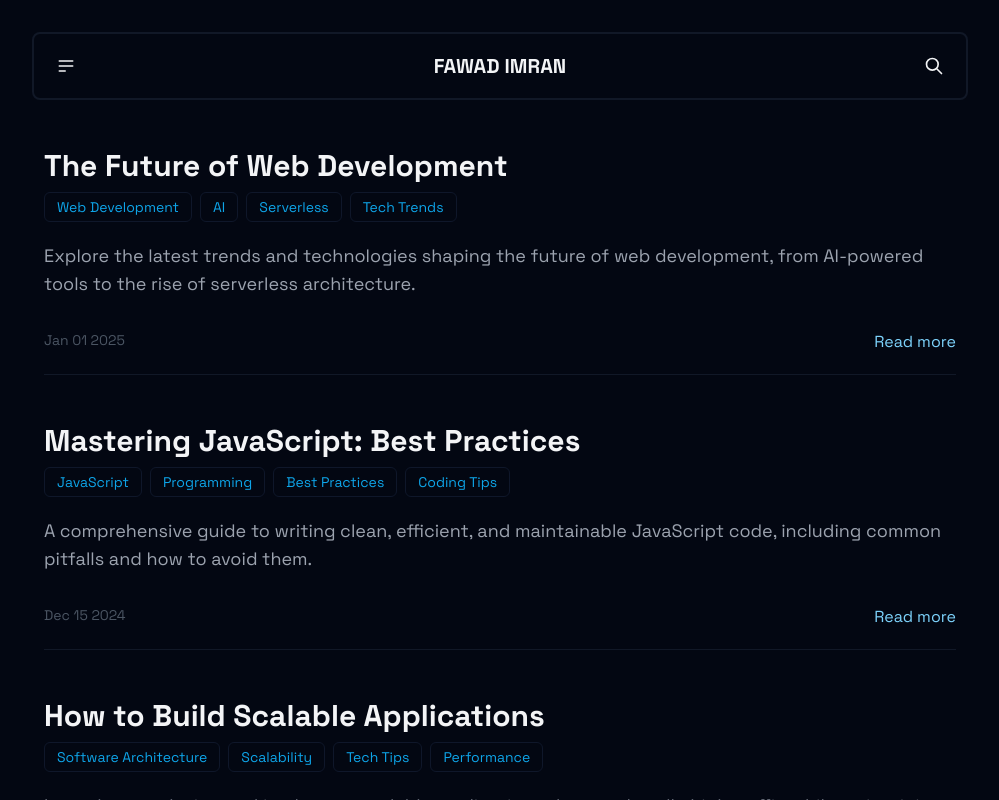
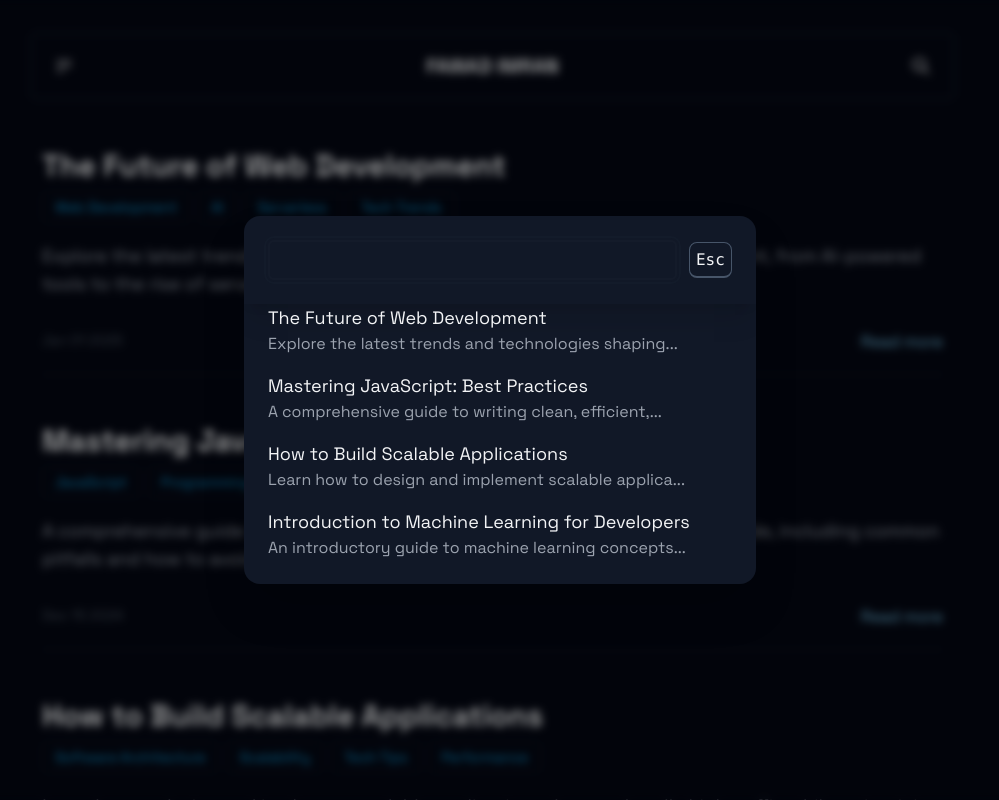
Before and after one commit to mrx7355608/blog-2.0, a Next.js app: page / in a window 1280 px wide. Both pictures are taken after a click on the button 1073 px from the left and 66 px from the top of the page. Shown: the top 800 px of the page, without its empty margins (140-1139 px from the left). Built offline with nearby package versions, Linux system fonts and the light colour scheme.

Commit message:
created a search modal

```diff
--- a/app/compnents/navbar.tsx
+++ b/app/compnents/navbar.tsx
@@ -1,6 +1,12 @@
+'use client';
+
 import Link from 'next/link';
 
 export const Navbar = () => {
+  const openModal = () => {
+    (document.getElementById('my_modal_5') as any).showModal();
+  };
+
   return (
     <div className="navbar bg-transparent w-full lg:w-3/4 border-2 border-gray-900 mx-auto rounded-lg my-2 mt-4">
       <div className="navbar-start">
@@ -43,7 +49,7 @@ export const Navbar = () => {
         </Link>
       </div>
       <div className="navbar-end">
-        <button className="btn btn-ghost btn-circle">
+        <button className="btn btn-ghost btn-circle" onClick={openModal}>
           <svg
             xmlns="http://www.w3.org/2000/svg"
             className="h-5 w-5"
--- /dev/null
+++ b/app/compnents/search-modal.tsx
@@ -0,0 +1,39 @@
+import { IBlog } from '../types/blog.types';
+
+export const SearchModal = ({ blogs }: { blogs: IBlog[] }) => {
+  return (
+    <dialog
+      id="my_modal_5"
+      className="modal modal-bottom sm:modal-middle backdrop-blur-sm"
+    >
+      <div className="modal-box bg-gray-900 p-0">
+        {/* SEARCH INPUT */}
+        <div className="flex items-center w-full gap-3 p-6 shadow-xl">
+          <input
+            type="text"
+            className="input input-bordered h-10 border-2 border-slate-600 w-full rounded-md bg-transparent"
+          />
+          <kbd className="kbd kbd-md bg-transparent border-slate-600">Esc</kbd>
+        </div>
+
+        {/* LIST OF BLOGS */}
+        <div className="flex flex-col gap-4 overflow-y-auto h-64">
+          {blogs.map((blog) => {
+            return (
+              <div
+                key={blog.title}
+                className="hover:bg-sky-600 hover:cursor-pointer px-6"
+              >
+                <h3 className="text-lg">{blog.title}</h3>
+                <p className="text-gray-400">
+                  {blog.summary.substring(0, 50)}...
+                </p>
+              </div>
+            );
+          })}
+        </div>
+        <div className="modal-action"></div>
+      </div>
+    </dialog>
+  );
+};
--- a/app/page.tsx
+++ b/app/page.tsx
@@ -1,4 +1,5 @@
 import { BlogsList } from './compnents/blogs-list';
+import { SearchModal } from './compnents/search-modal';
 
 export default function Home() {
   const blogs = [
@@ -49,5 +50,10 @@ export default function Home() {
     },
   ];
 
-  return <BlogsList blogs={blogs} />;
+  return (
+    <>
+      <BlogsList blogs={blogs} />
+      <SearchModal blogs={blogs} />
+    </>
+  );
 }
```
